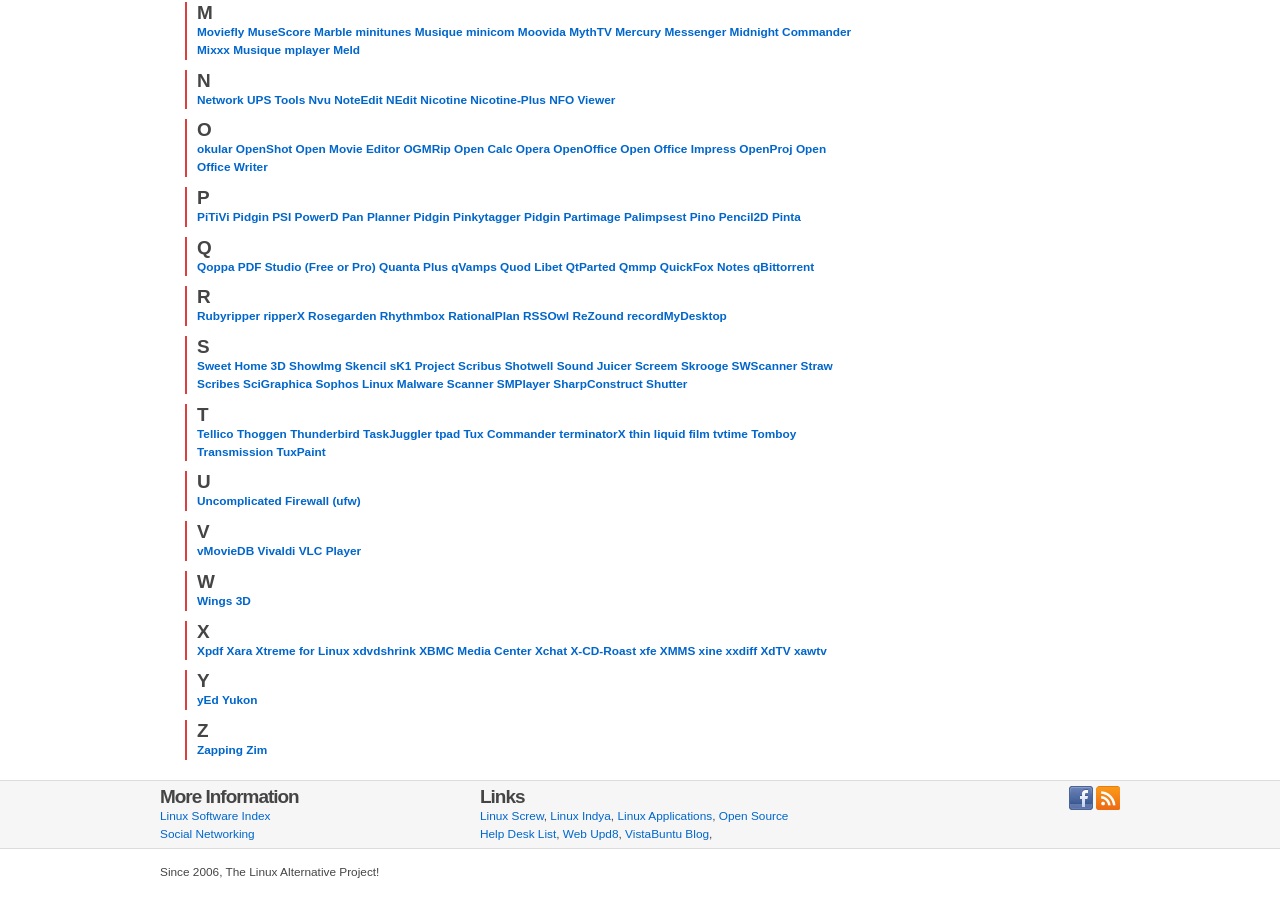
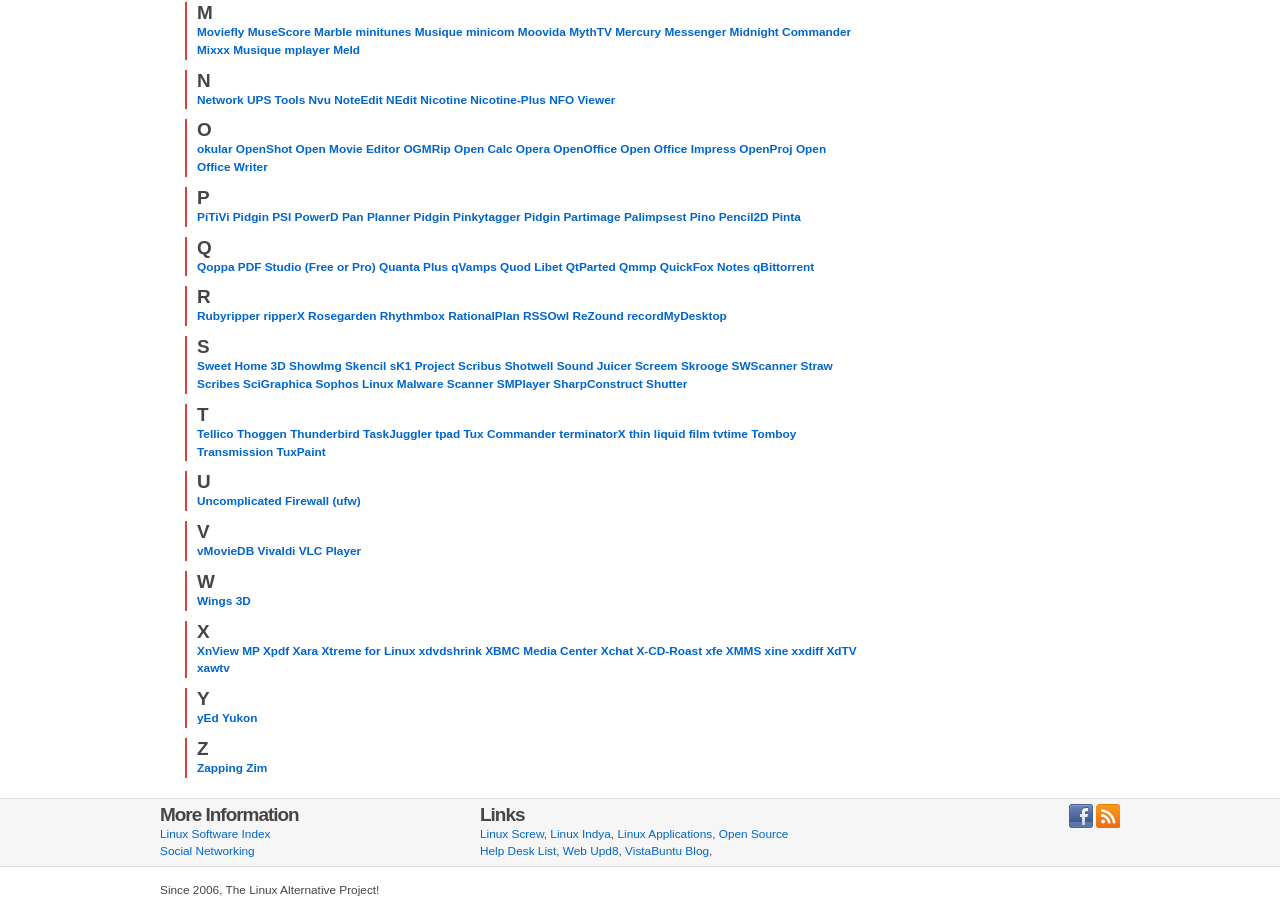
Before and after one commit to linuxalt/linuxalt-com, a Jekyll site: the page built from linux-software/index.html, in a window 1280 px wide and 900 px high, scrolled down 948 px. Built offline with Jekyll 4.4.1, drawn with Linux system fonts in a browser that asks for light colours.

Commit message:
Add XnView as main alternative to ACDSEE
This is the closest alternative feature-wise and UX-wise to what ACDSEE offers.
Citing XnView Site:
"XnView MP is [...] a powerful picture viewer, browser and converter for Windows, Mac and Linux. This software can read more than 500 formats change picture size, reduce picture file size and much more!"
"XnView MP is provided as FREEWARE (NO Adware, NO Spyware) for private or educational use (including non-profit organizations)."

```diff
--- a/_data/linux_alternatives.yaml
+++ b/_data/linux_alternatives.yaml
@@ -38,6 +38,8 @@
 ## ACDSee
 
 - linux_alternatives:
+    XnView MP: &LinuxXnViewMP
+      url: https://www.xnview.com/en/xnviewmp/
     Eye of GNOME: &LinuxEyeofGNOME
       internal_link: Eye_of_GNOME.html
       url: https://wiki.gnome.org/Apps/EyeOfGnome
```
